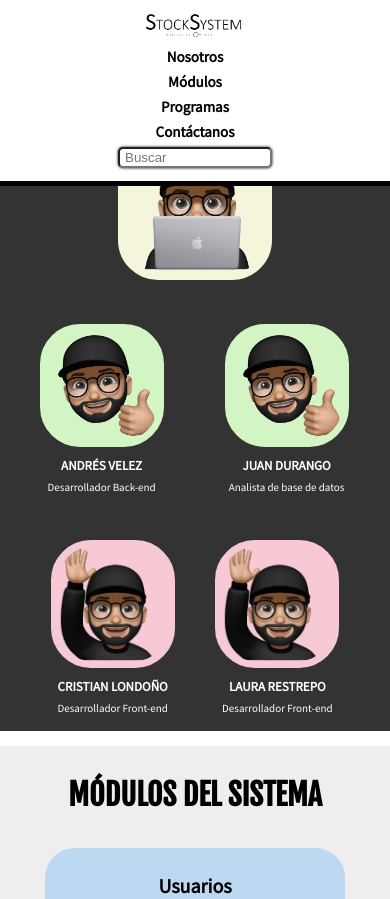
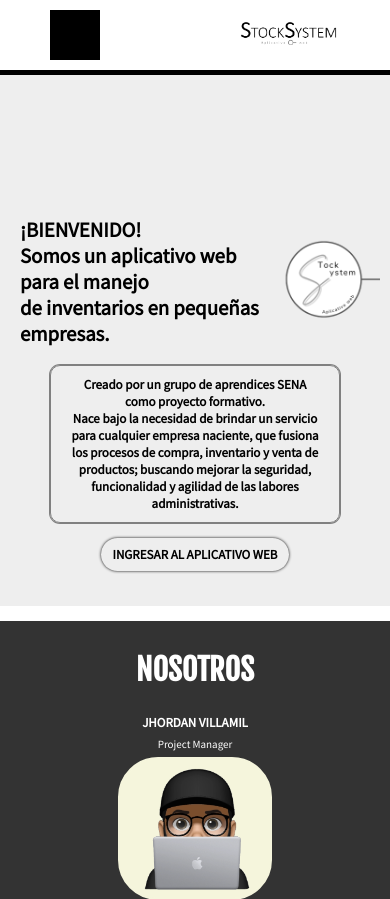
Before and after one commit to jcl22/StockSystem, a PHP site: page / in a window 390 px wide. Shown: the top 899 px of the page. Run offline with PHP 8.4, Linux system fonts and the light colour scheme.

Commit message:
Responsive main

```diff
--- a/index.html
+++ b/index.html
@@ -21,9 +21,6 @@
 <body>
     <!-- header -->
     <header>
-        <div class="StockS">
-            <img src="img/STOCKSYSTEM.png" alt="Logo de StockSystem">
-        </div>
         <div class="links">
             <nav class="menu">
                 <ul>
@@ -47,18 +44,19 @@
                 </ul>
             </nav>
         </div>
+        <div class="StockS">
+            <img src="img/STOCKSYSTEM.png" alt="Logo de StockSystem">
+        </div>
     </header>
 
     <!-- main -->
-    <!-- <section id="principal" class="main">
+    <section id="principal" class="main">
         <div class="wrapper">
             <div class="master">
                 <h1> <span style="text-transform: uppercase;"> <b>¡Bienvenido!</b></span>
                     <br>Somos un aplicativo web para el manejo <br> de inventarios en pequeñas empresas.
                 </h1>
-                <figure>
-                    <img class="main-img" src="img/LOGO.png" alt="">
-                </figure>
+                <img class="main-img" src="img/LOGO.png" alt="">
             </div>
             <div class="description-main">
                 <p><b> Creado por un grupo de aprendices <span style="text-transform: uppercase;">sena</span> como proyecto formativo. <br>Nace bajo la necesidad de brindar
@@ -71,7 +69,7 @@
                 <a class="app" href="#"> <b>ingresar al aplicativo web</b></a>
             </div>
         </div>
-    </section>   -->
+    </section>
 
     <!-- system  -->
     <section id="sistema" class="systems">
--- a/style.css
+++ b/style.css
@@ -37,7 +37,7 @@
 
 .StockS {
     margin: 0px;
-    margin-left: 40px;
+    margin-right: 40px;
 }
 
 .StockS img {
@@ -64,7 +64,7 @@
 .links {
     display: flex;
     align-items: center;
-    margin-right: 40px;
+    margin-left: 40px;
 }
 
 .link {
@@ -117,11 +117,7 @@
     display: flex;
     align-items: center;
     justify-content: space-between;
-    height: 380px;
-}
-
-.master figure {
-    margin: 0px;
+    height: auto;
 }
 
 h1 {
@@ -132,7 +128,7 @@
 .main-img {
     width: 450px;
     margin: 0px;
-    margin-right: 30px;
+    margin-right: 50px;
 }
 
 .description-main {
@@ -678,6 +674,7 @@
     border-radius: 100px;
     box-shadow: 0px 0px 3px black;
     background-color: beige;
+    text-align: center;
 }
 
 button:hover {
@@ -858,6 +855,23 @@
     .programs {
         margin:10px 0px;
     }
+    h1 {
+        font-size: 40px;
+        padding-left: 20px;
+    }
+    .main-img {
+        width: 30%;
+        margin-right: 20px;
+    }
+    .description-main {
+        margin: 0px 100px;
+    }
+    .link-app {
+        padding: 20px;
+    }
+    .app {
+        padding: 8px 12px;
+    }
 }
 
 @media screen and (max-width:767px) {
@@ -866,15 +880,27 @@
     }
     header {
         height: auto;
+        padding: 10px 0px;
+        justify-content: space-between;
+    }
+    .menu {
         display: block;
-        padding: 10px 0px;
-        justify-content: space-around;
+        width: 50px;
+        height: 50px;
+        background-color: black;
+        cursor: pointer;
     }
-    ul {
+    .menu:hover {
+        background-color: red;
+    }
+    .menu ul li {
+        display: none;
+        position: relative;
+        min-width: 100px;
+    }
+    .menu ul li:hover {
         display: block;
-    }
-    .logos {
-        justify-content: center;
+        color: white;
     }
     .link {
         justify-content: center;
@@ -884,18 +910,18 @@
         padding: 3px 0px;
     }
     .links {
-        margin-right: 0px;
+        margin-left: 50px;
+
     }
     .link:hover {
         background-color: #C9CCD5;
         color: black;
     }
     .StockS {
-        margin-left: 2px;
+        margin-right: 50px;
         align-items: center;
         display: flex;
         justify-content: center;
-        margin: 0px;
         padding-bottom: 5px;
     }
     h3 {
@@ -981,9 +1007,29 @@
     .input {
         width: 230px;
         height: 23px;
-        font-size: 15px;
+        font-size: 14px;
+    }
+    .main {
+        padding-top:160px;
+    }
+    h1 {
+        font-size: 170%;
+        padding-left: 20px;
+    }
+    .main-img {
+        width: 35%;
+        margin-right: 20px;
+    }
+    .description-main {
+        margin: 0px 50px;
+        font-size: 14px;
+    }
+    .link-app {
+        padding: 15px;
     }
 }
+
+
 @media screen and (max-width:700px) {
     .modules {
         display: block;
@@ -1187,6 +1233,30 @@
     .footer-details p {
         font-size: 9px;
     }
+    .main {
+        padding-top:200px;
+    }
+    .master {
+        justify-content: space-between;
+    }
+    h1 {
+        font-size: 130%;
+        padding-left: 20px;
+    }
+    .main-img {
+        width: 30%;
+        margin-right: 10px;
+    }
+    .description-main {
+        margin: 0px 50px;
+        font-size: 13px;
+    }
+    .link-app {
+        padding: 15px;
+    }
+    .app {
+        font-size: 13px;
+    }
 }
 
 @media screen and (max-width:370px) {
@@ -1350,4 +1420,28 @@
         height: 20px;
         font-size: 11px;
     }
+    .main {
+        padding-top:200px;
+    }
+    .master {
+        justify-content: space-between;
+    }
+    h1 {
+        font-size: 120%;
+        padding-left: 20px;
+    }
+    .main-img {
+        width: 35%;
+        margin-right: 10px;
+    }
+    .description-main {
+        margin: 0px 20px;
+        font-size: 10px;
+    }
+    .link-app {
+        padding: 13px;
+    }
+    .app {
+        font-size: 11px;
+    }
 }
```
